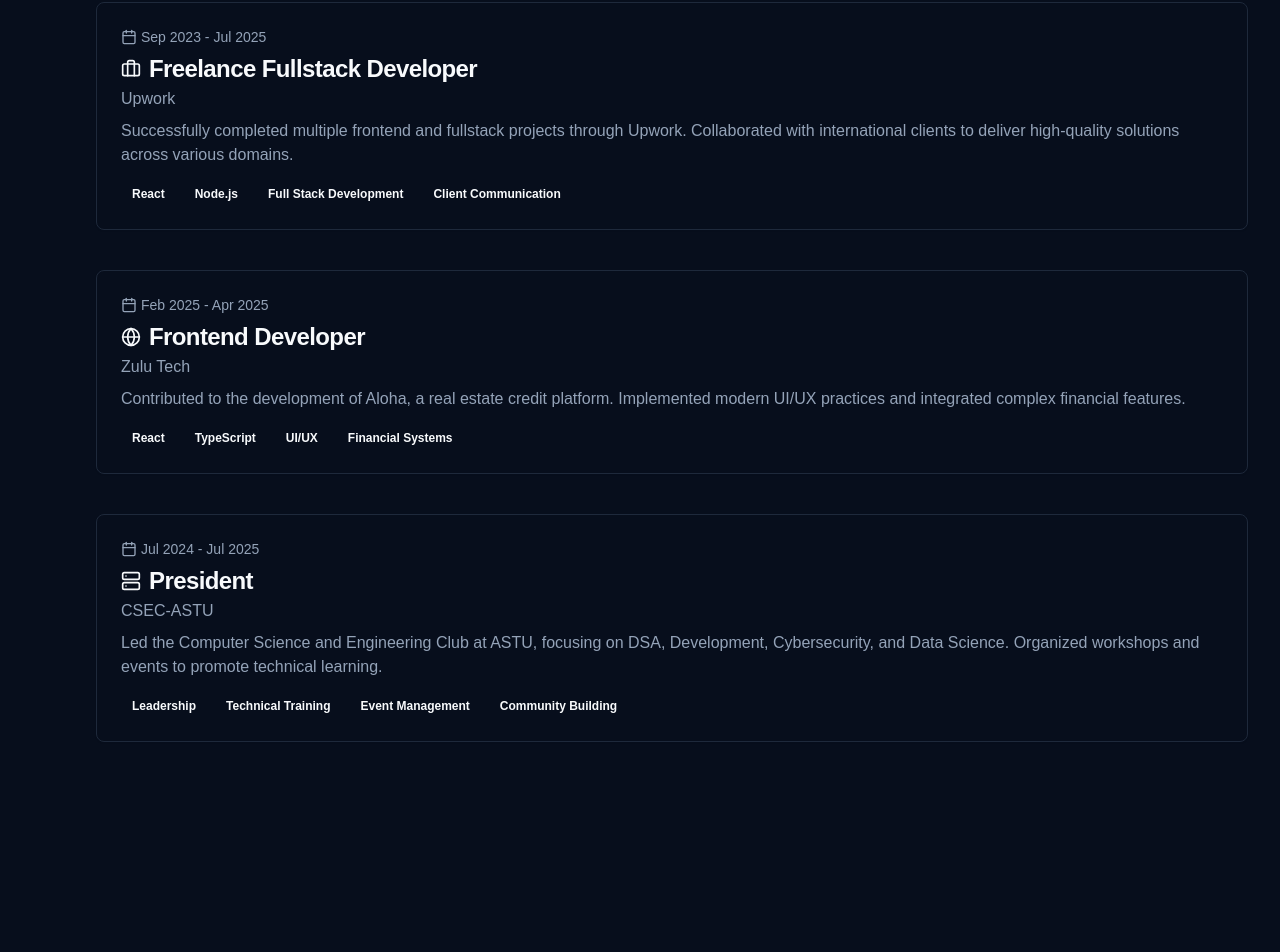
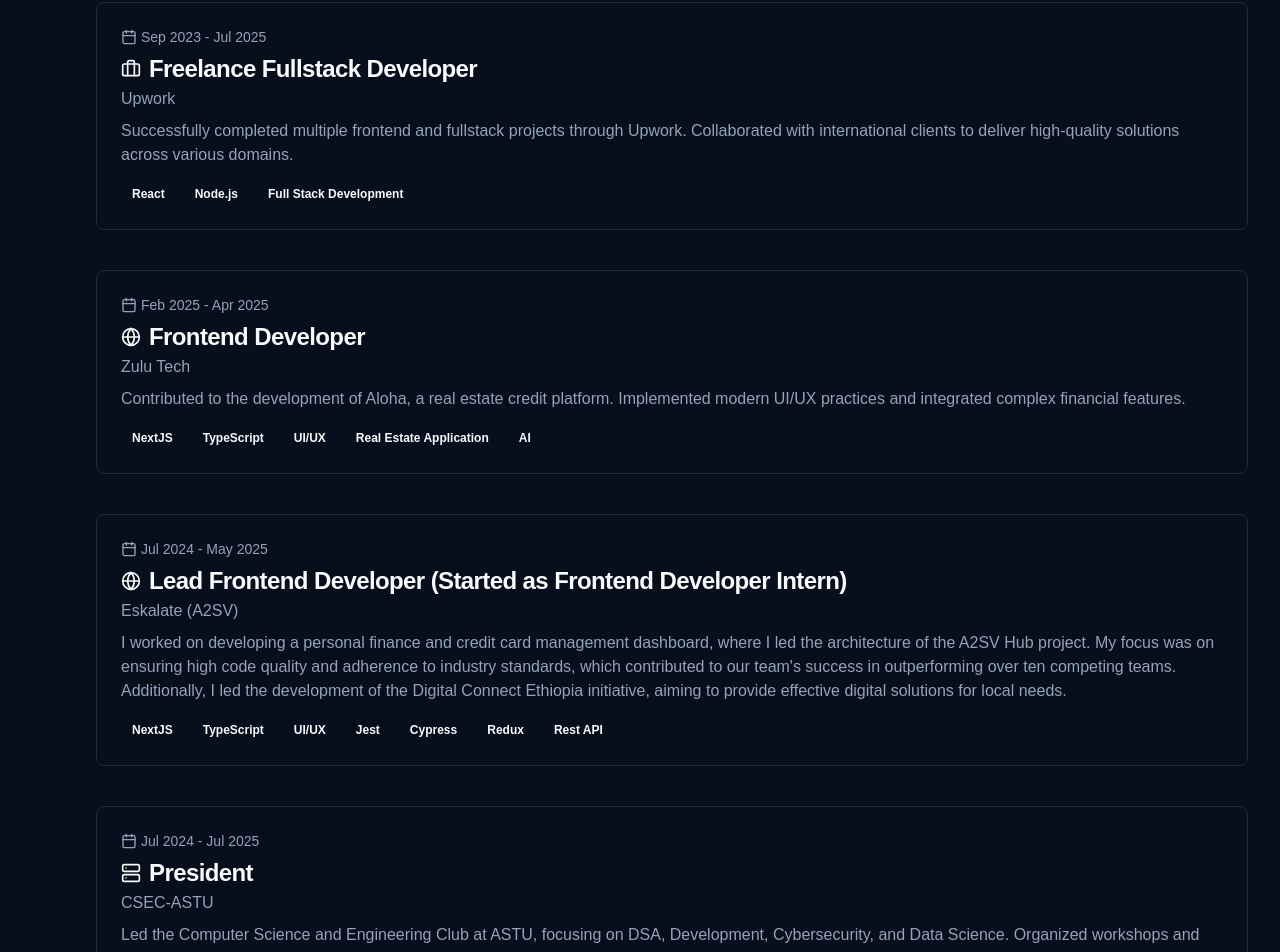
Before and after one commit to kiyakebe/portfolio-v2, a Next.js app: page / in a window 1280 px wide. Shown: the part 2018-2970 px from the top of the page. Built offline with nearby package versions, Linux system fonts and the light colour scheme.

Commit message:
feat: update experiences with new roles and skills for enhanced clarity

```diff
--- a/src/constants/experiences.ts
+++ b/src/constants/experiences.ts
@@ -20,7 +20,6 @@
       "React",
       "Node.js",
       "Full Stack Development",
-      "Client Communication",
     ],
     icon: "briefcase",
   },
@@ -30,7 +29,16 @@
     period: "Feb 2025 - Apr 2025",
     description:
       "Contributed to the development of Aloha, a real estate credit platform. Implemented modern UI/UX practices and integrated complex financial features.",
-    skills: ["React", "TypeScript", "UI/UX", "Financial Systems"],
+    skills: ["NextJS", "TypeScript", "UI/UX", "Real Estate Application", "AI"],
+    icon: "globe",
+  },
+  {
+    title: "Lead Frontend Developer (Started as Frontend Developer Intern)",
+    company: "Eskalate (A2SV)",
+    period: "Jul 2024 - May 2025",
+    description:
+      "I worked on developing a personal finance and credit card management dashboard, where I led the architecture of the A2SV Hub project. My focus was on ensuring high code quality and adherence to industry standards, which contributed to our team's success in outperforming over ten competing teams. Additionally, I led the development of the Digital Connect Ethiopia initiative, aiming to provide effective digital solutions for local needs.",
+    skills: ["NextJS", "TypeScript", "UI/UX", "Jest", "Cypress", "Redux", "Rest API"],
     icon: "globe",
   },
   {
```
Also changed, not shown: public/projects/liyana.png.
